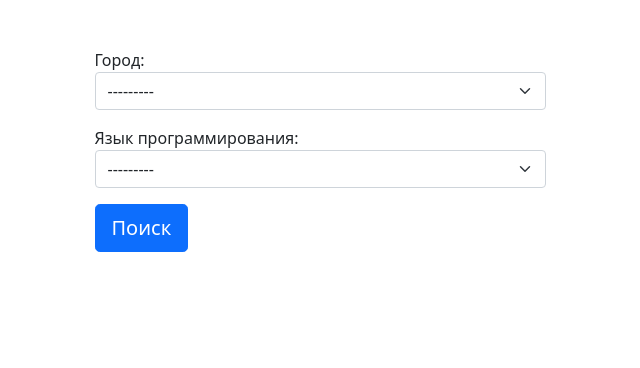
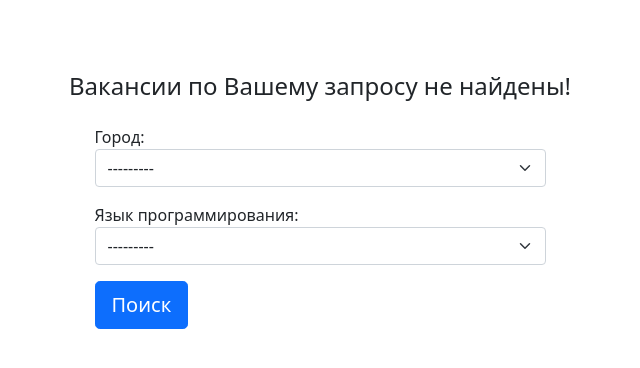
Before and after one commit to ReyTayler/agregator_for_dev, a Django app: page /home/ in a window 1280 px wide. Shown: the part 56-424 px from the top of the page, without its empty margins (320-960 px from the left). Run offline with Django 4.2, Linux system fonts and the light colour scheme; tables that the repository leaves empty hold one stand-in row (values such as "Sample post").

Commit message:
Отображение уведомления в случае, если вакансии не нашлись по запросу

```diff
--- a/src/scrap/templates/scrap/home.html
+++ b/src/scrap/templates/scrap/home.html
@@ -5,8 +5,9 @@
 {% block content %}
 {% for object in object_list %}
 <div class="card my-3">
-    <h5 class="card-header">{{object.title}}</h5>
+    <h4 class="card-header">{{object.title}}</h4>
     <div class="card-body">
+        <h5>{{object.company}}</h5>
         <p class="card-text">{{object.description}}</p>
         <a href="{{object.url}}" target="_blank" class="btn btn-primary">Подробнее</a>
     </div>
@@ -14,6 +15,8 @@
         {{object.city}} | {{object.language}} | {{object.timestamp}}
     </div>
 </div>
+{% empty %}
+    <h4 class="my-4 text-center">Вакансии по Вашему запросу не найдены!</h4>
 {% endfor %}
 <div class="row">
     <div class="col-sm-5 mx-auto">
```
